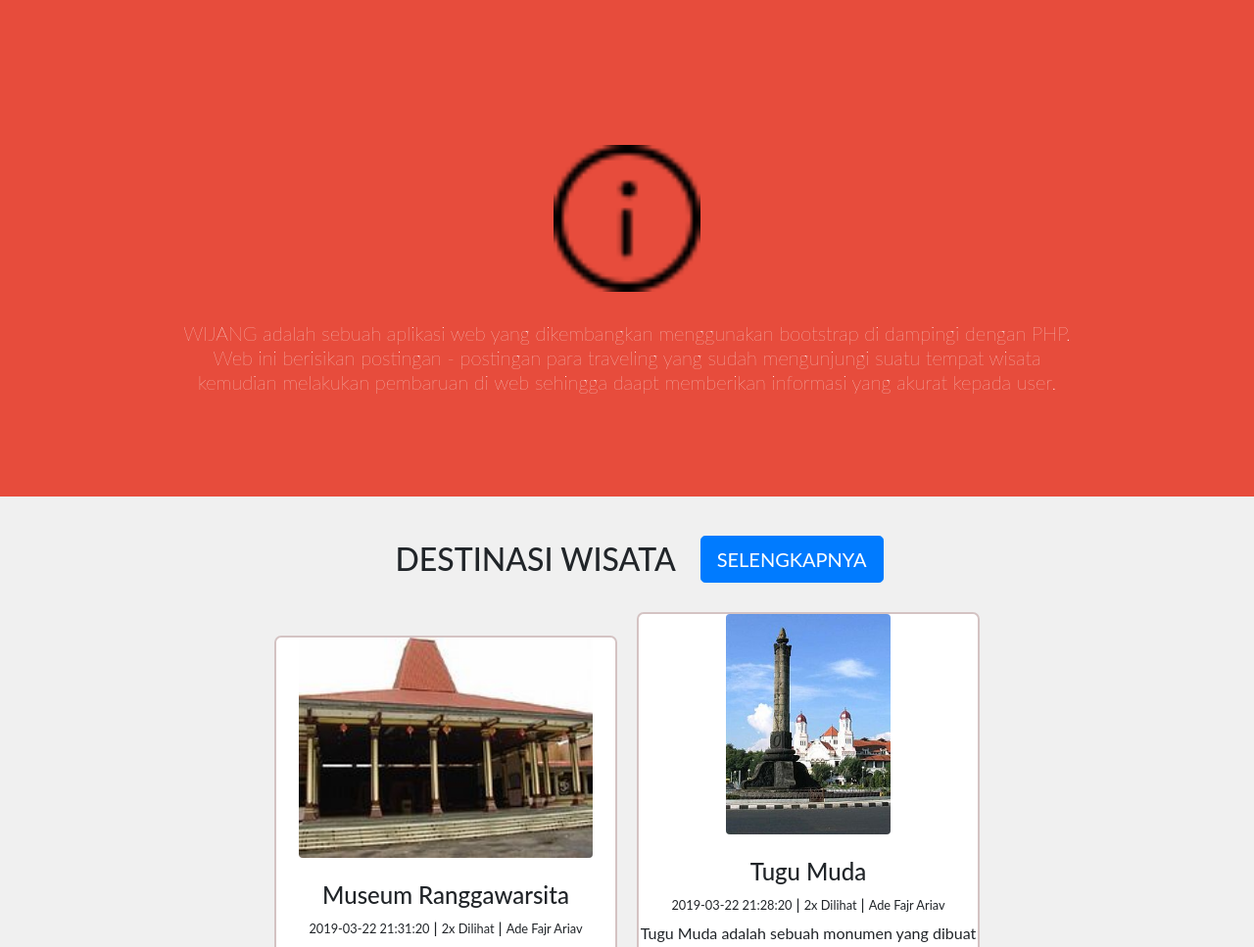
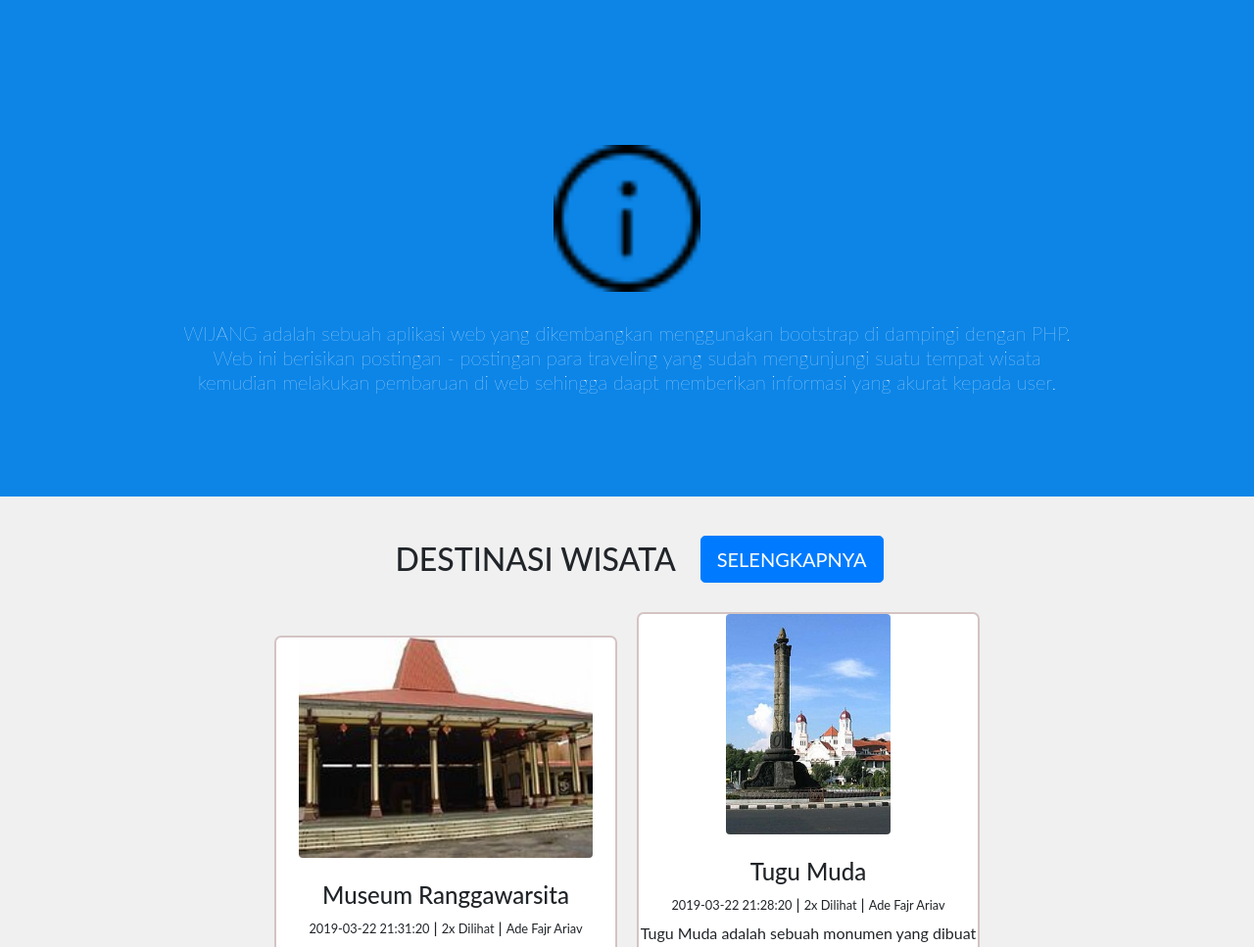
Before and after one commit to iavtamvan/WIJANG-TOURISM-HACKATHON-HI-TECH, a PHP site: page / in a window 1280 px wide. Shown: the part 692-1659 px from the top of the page at 98% size. Run offline with PHP 8.4, Linux system fonts and the light colour scheme; data comes from the database, SQL or seed files in the repository.

Commit message:
change colors

```diff
--- a/assets/css/style.css
+++ b/assets/css/style.css
@@ -6,10 +6,10 @@ a{
     color: inherit;
 }
 body{
-    background-color: #e74c3c;
+    background-color: #0c85e7;
 }
 nav.navbar{
-    background-color: #e74c3c;
+    background-color: #0c85e7;
     border-bottom: white 2px solid;
     text-transform: uppercase;
 }
@@ -33,10 +33,10 @@ nav.navbar{
 
 .jumbotron{
     margin-top: 100px;
-    background-color: #e74c3c;
+    background-color: #0c85e7;
     border-radius: 0;
     color: white;
-    background-color: #e74c3c;
+    background-color: #0c85e7;
 }
 .jumbotron h4{
     width: 75%;
@@ -66,7 +66,7 @@ nav.navbar{
 .about-home h2, .article-home h2{
     text-transform: uppercase;
     font-size: 2em;
-    /* border-bottom: 2px solid #e74c3c; */
+    /* border-bottom: 2px solid #0c85e7; */
     margin: 25px;
 }
 .article-home{
@@ -118,7 +118,7 @@ nav.navbar{
     color: white;
 }
 .struktur-top{
-    border-bottom: #e74c3c 2px solid;
+    border-bottom: #0c85e7 2px solid;
 }
 .struktur{
     padding: 10px;
--- a/header.php
+++ b/header.php
@@ -178,7 +178,7 @@
 </head>
 <body>
       <nav class="navbar navbar-expand-lg navbar-light sticky-top">
-        <a class="navbar-brand" href="index.php" style="color: #e74c3c;">
+        <a class="navbar-brand" href="index.php" style="color: #fff;">
         <img src="assets/image/info.png" width="30">
           WIJANG (Wisata Jawa Tengah)
         </a>
```
